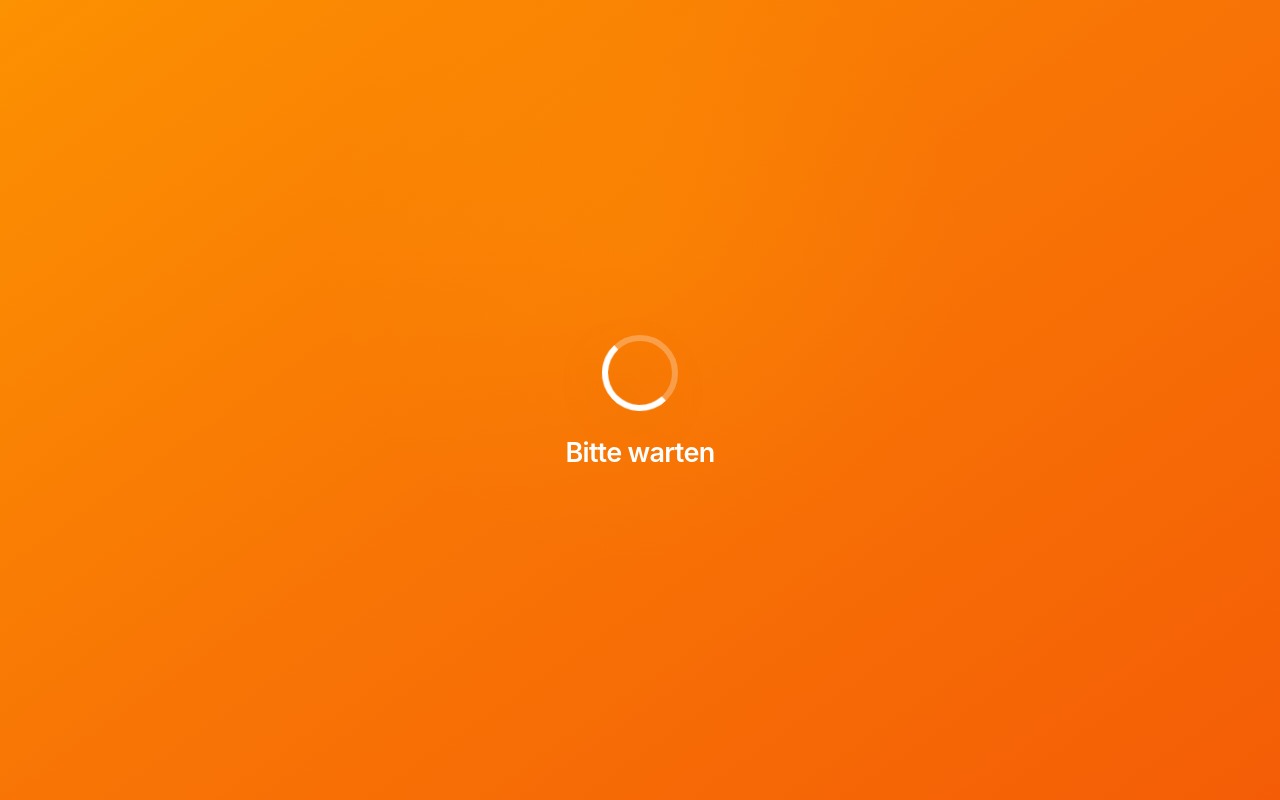
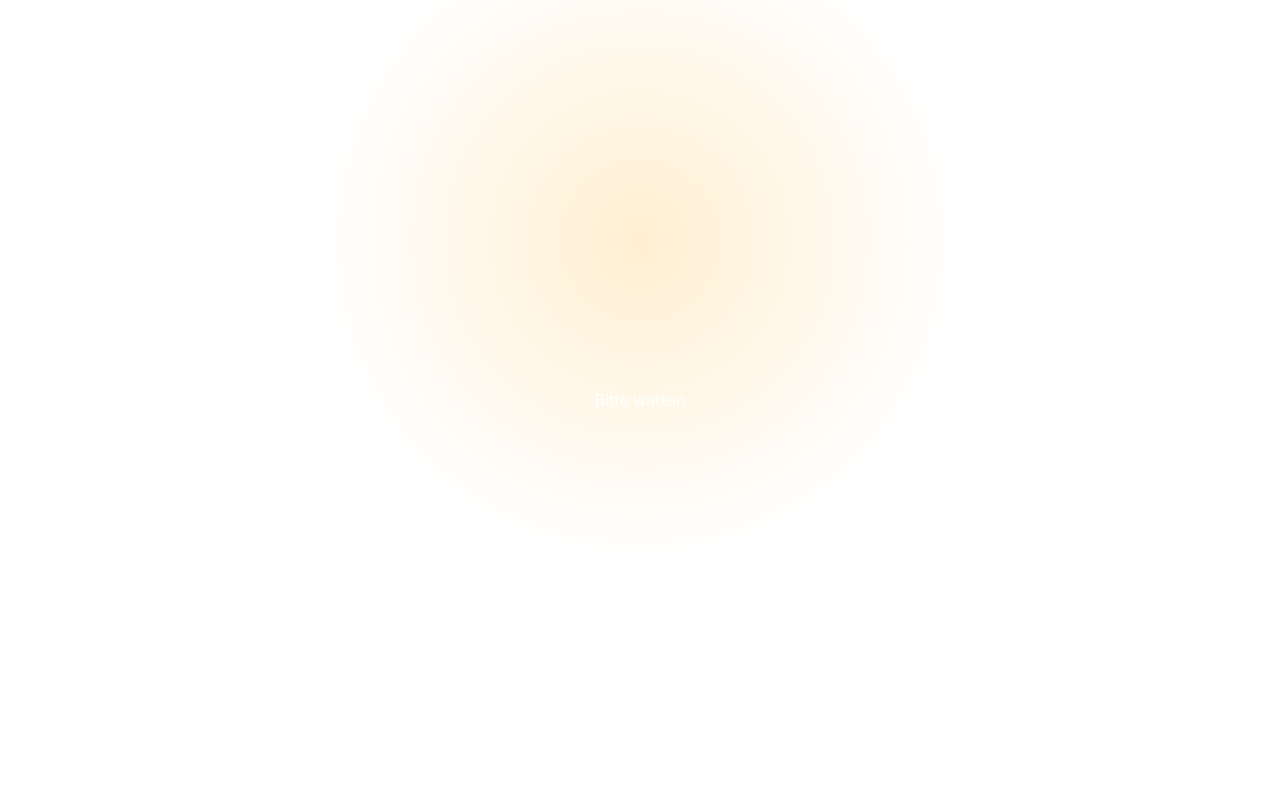
Before and after one commit to jonasmannchen/feet-icon, a plain HTML site: page index.html in a window 1280 px wide. Drawn offline with Linux system fonts and the light colour scheme.

Commit message:
Update index.html

```diff
--- a/index.html
+++ b/index.html
@@ -3,12 +3,12 @@
 <head>
     <meta charset="UTF-8">
     <meta name="viewport" content="width=device-width, initial-scale=1.0">
-    <meta name="theme-color" content="#F87505">
+    <meta name="theme-color" content="#FFFFFF">
     <meta name="apple-mobile-web-app-capable" content="yes">
     <meta name="apple-mobile-web-app-status-bar-style" content="black-translucent">
-    <meta name="apple-mobile-web-app-title" content="Classroom">
+    <meta name="apple-mobile-web-app-title" content="Füße">
 
-    <title>Classroom</title>
+    <title>Füße</title>
 
     <link rel="icon" type="image/png" sizes="96x96" href="favicon-BVSVfY-O.png">
     <link rel="apple-touch-icon" sizes="180x180" href="apple-touch-icon.png">
@@ -16,9 +16,9 @@
 
     <style>
         :root {
-            --orange-top: #FC9101;
-            --orange-mid: #F87505;
-            --orange-bottom: #F45D06;
+            --orange-top: #FFFFFF;
+            --orange-mid: #FFFFFF;
+            --orange-bottom: #FFFFFF;
             --white: #FFFFFF;
         }
 
@@ -53,90 +53,6 @@
             -webkit-font-smoothing: antialiased;
             text-rendering: optimizeLegibility;
         }
-
-        .loader-screen {
-            width: min(100vw, 100vh);
-            min-width: 280px;
-            padding: 32px;
-            display: flex;
-            flex-direction: column;
-            align-items: center;
-            justify-content: center;
-            gap: 28px;
-            text-align: center;
-        }
-
-        .loader {
-            position: relative;
-            width: 76px;
-            height: 76px;
-            border-radius: 50%;
-            filter: drop-shadow(0 8px 24px rgba(120, 47, 0, 0.16));
-        }
-
-        .loader::before {
-            content: "";
-            position: absolute;
-            inset: 0;
-            border: 6px solid rgba(255, 255, 255, 0.28);
-            border-radius: 50%;
-        }
-
-        .loader::after {
-            content: "";
-            position: absolute;
-            inset: 0;
-            border: 6px solid transparent;
-            border-top-color: #FFFFFF;
-            border-right-color: #FFFFFF;
-            border-radius: 50%;
-            transform: rotate(-18deg);
-            animation: spin 0.9s linear infinite;
-        }
-
-        .loader-core {
-            position: absolute;
-            inset: 19px;
-            border-radius: 50%;
-            background: rgba(255, 255, 255, 0.98);
-            box-shadow:
-                0 0 0 1px rgba(255, 255, 255, 0.2),
-                0 5px 16px rgba(115, 44, 0, 0.14);
-            animation: pulse 1.35s ease-in-out infinite;
-        }
-
-        .loading-text {
-            margin: 0;
-            color: #FFFFFF;
-            font-size: clamp(20px, 3vw, 27px);
-            font-weight: 600;
-            letter-spacing: -0.025em;
-            line-height: 1;
-        }
-
-        @keyframes spin {
-            to {
-                transform: rotate(342deg);
-            }
-        }
-
-        @keyframes pulse {
-            0%, 100% {
-                transform: scale(0.92);
-                opacity: 0.82;
-            }
-            50% {
-                transform: scale(1);
-                opacity: 1;
-            }
-        }
-
-        @media (prefers-reduced-motion: reduce) {
-            .loader::after,
-            .loader-core {
-                animation-duration: 2.5s;
-            }
-        }
     </style>
 </head>
 <body>
```
